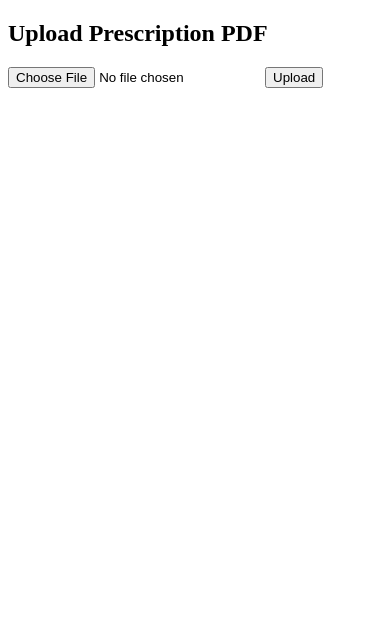
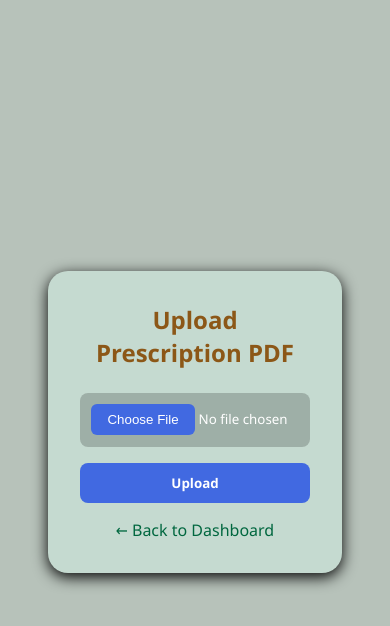
Before and after one commit to KTKarthick006/Rapicure, a plain HTML site: page frontend/upload.html in a window 390 px wide. Drawn offline with Linux system fonts and the light colour scheme.

Commit message:
fix: Applied styling in other pages

```diff
--- a/frontend/upload.html
+++ b/frontend/upload.html
@@ -1,13 +1,141 @@
 <!DOCTYPE html>
 <html lang="en">
+
 <head>
+  <meta charset="UTF-8">
+  <meta name="viewport" content="width=device-width, initial-scale=1.0">
   <title>Upload Prescription</title>
+  <style>
+    * {
+      margin: 0;
+      padding: 0;
+      box-sizing: border-box;
+      font-family: 'Segoe UI', Tahoma, Geneva, Verdana, sans-serif;
+    }
+
+    body {
+      display: flex;
+      height: 100vh;
+      background: #b7c2ba;
+      color: white;
+    }
+
+    .form-container {
+      flex: 1;
+      display: flex;
+      justify-content: center;
+      align-items: center;
+      padding-right: 3%;
+    }
+
+    .form-box {
+      background: #c5dad0;
+      padding: 2rem;
+      border-radius: 20px;
+      width: 90%;
+      max-width: 400px;
+      box-shadow: 0 4px 15px rgb(0, 0, 0);
+      transition: box-shadow 0.5s;
+    }
+
+    .form-box:hover {
+      box-shadow: 0 8px 30px rgb(0, 0, 0);
+    }
+
+    h2 {
+      text-align: center;
+      margin-bottom: 1.5rem;
+      color: #8c5717;
+    }
+
+    input[type="file"] {
+      width: 100%;
+      padding: 0.7rem;
+      margin-bottom: 1rem;
+      background: rgba(0, 0, 0, 0.2);
+      color: white;
+      border: none;
+      border-radius: 8px;
+      cursor: pointer;
+    }
+
+    input[type="file"]::file-selector-button {
+      padding: 0.5rem 1rem;
+      background: #4169e1;
+      color: white;
+      border: none;
+      border-radius: 6px;
+      cursor: pointer;
+      transition: 0.4s;
+    }
+
+    input[type="file"]::file-selector-button:hover {
+      background: #001cf4;
+      border-radius: 10px;
+    }
+
+    button {
+      width: 100%;
+      padding: 0.7rem;
+      background: #4169e1;
+      border: none;
+      border-radius: 8px;
+      color: white;
+      font-weight: bold;
+      cursor: pointer;
+      transition: 0.6s;
+    }
+
+    button:hover {
+      background: #001cf4;
+      border-radius: 18px;
+    }
+
+    .footer {
+      text-align: center;
+      margin-top: 1rem;
+      color: #7a5800;
+    }
+
+    .wave-section {
+      flex: 0 0 45%;
+      background-image: url("https://img.freepik.com/free-vector/clean-medical-background_53876-116873.jpg?semt=ais_items_boosted&w=740");
+      clip-path: polygon(15% 0%, 100% 0%, 100% 100%, 0% 100%, 0% 80%, 15% 50%, 0% 20%, 0% 0%);
+    }
+
+    @media (max-width: 768px) {
+      body {
+        flex-direction: column;
+      }
+
+      .wave-section {
+        display: none;
+      }
+
+      .form-container {
+        width: 100%;
+        padding: 2rem;
+      }
+    }
+  </style>
 </head>
+
 <body>
-  <h2>Upload Prescription PDF</h2>
-  <form action="/user/upload" method="POST" enctype="multipart/form-data">
-    <input type="file" name="pdf" accept="application/pdf" required />
-    <button type="submit">Upload</button>
-  </form>
+  <div class="form-container">
+    <div class="form-box">
+      <h2>Upload Prescription PDF</h2>
+      <form action="/user/upload" method="POST" enctype="multipart/form-data">
+        <input type="file" name="pdf" accept="application/pdf" required />
+        <button type="submit">Upload</button>
+      </form>
+      <div class="footer">
+        <a href="/home" style="color: #00673f; text-decoration: none;">
+          ← Back to Dashboard
+        </a>
+      </div>
+    </div>
+  </div>
+  <div class="wave-section"></div>
 </body>
+
 </html>
```
Also changed, not shown: frontend/my-prescriptions.html (+112 -1 lines).
